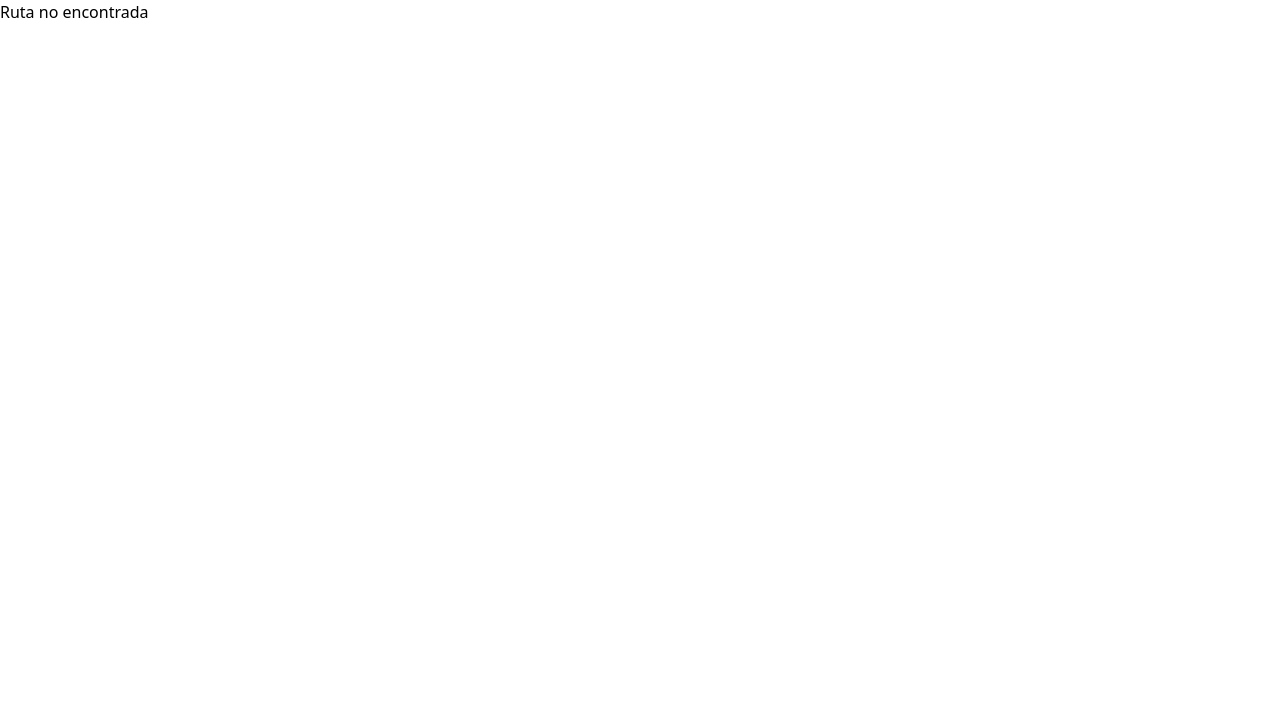
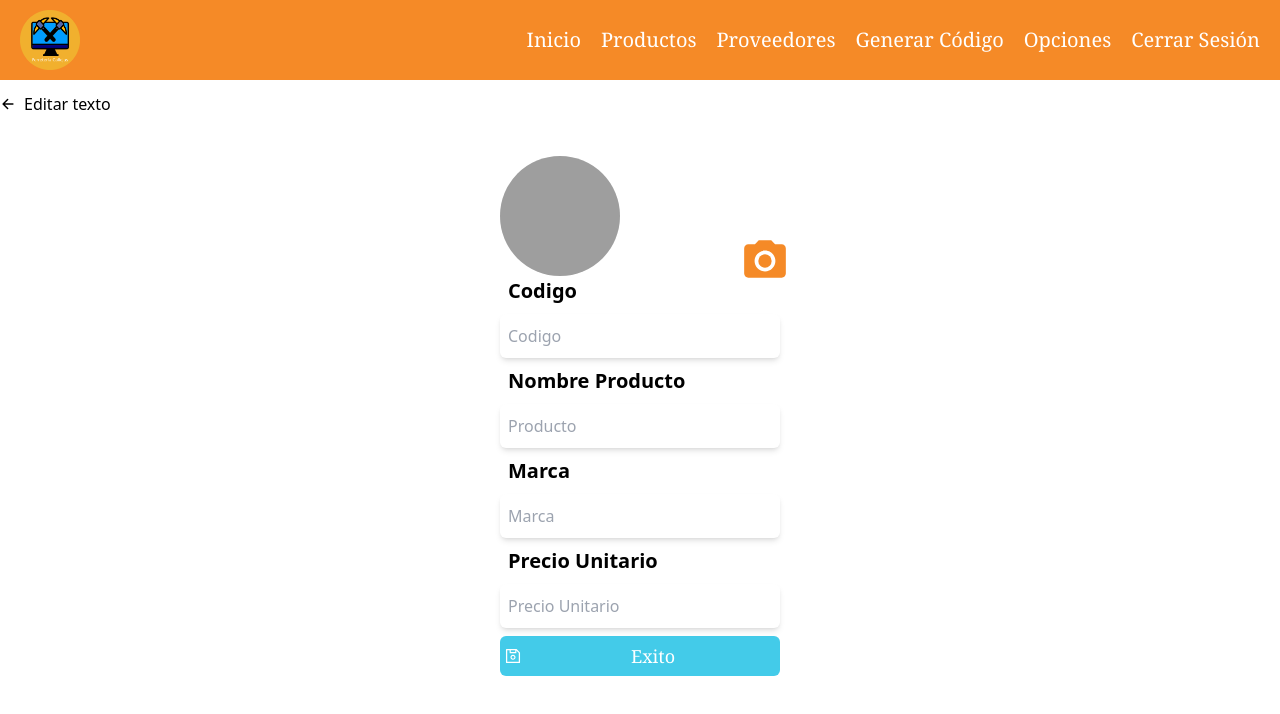
Before and after one commit to MiguelVasquezR/ferreteria-front, a React (Vite) app: page /edit-product in a window 1280 px wide. Shown: the top 714 px of the page. Built offline with nearby package versions, Linux system fonts and the light colour scheme; grey boxes are pictures that could not be loaded.

Commit message:
CreateViewEditProduct

```diff
--- a/src/components/Buttons/Button.jsx
+++ b/src/components/Buttons/Button.jsx
@@ -5,7 +5,7 @@ const Button = ({ texto, isIcon, Icon, onClick, type, background }) => {
     <div
       className={`flex flex-row justify-center items-center gap-2 w-full h-[40px] rounded-md text-white p-1 font-georgia text-[18px] ${background}`}
     >
-      {isIcon && { Icon }}
+      {isIcon && <span>{Icon}</span> }
       <button onClick={onClick} type={type} className="h-full w-full">
         {texto}
       </button>
--- a/src/components/Header/Header.jsx
+++ b/src/components/Header/Header.jsx
@@ -32,7 +32,7 @@ const Header = () => {
   }
 
   return (
-    <div className="bg-F5A928 w-full h-[80px] flex flex-row justify-between items-center px-5 text-white font-georgia text-[18px]">
+    <div className="bg-F58A27 w-full h-[80px] flex flex-row justify-between items-center px-5 text-white font-georgia text-[18px]">
       <picture className="flex justify-center items-center">
         <img src={Logo} alt="" className="w-[60px] h-[60px]" />
       </picture>
--- a/src/router/router.jsx
+++ b/src/router/router.jsx
@@ -4,6 +4,7 @@ import ViewLogin from "../view/viewLogin/ViewLogin.jsx";
 import ViewForgetPassword from "../view/viewForgetPassword/ViewForgetPassword.jsx";
 import ViewForgetPasswordAction from "../view/viewForgetPassword/viewForgetPasswordAction/ViewForgetPasswordAction.jsx";
 import ProtectedRoute from "./ProtecterRoute.jsx";
+import ViewEditProduct from "../view/viewEditProduct/ViewEditProduct.jsx";
 
 /*
   Según la lógica de negocio, tendremos 3 interfaces diferentes segun los roles, entonces debemos de validar
@@ -37,6 +38,10 @@ const router = createBrowserRouter([
     element: <ViewForgetPasswordAction />,
   },
   {
+    path: "/edit-product",
+    element: <ViewEditProduct />
+  },
+  {
     path: "/home",
     element: <ProtectedRoute element={<ViewMain />} requiredRole="admin" />,
   },
--- a/src/styles/output.css
+++ b/src/styles/output.css
@@ -586,6 +586,10 @@ video {
   top: 1.25rem;
 }
 
+.m-5 {
+  margin: 1.25rem;
+}
+
 .my-2 {
   margin-top: 0.5rem;
   margin-bottom: 0.5rem;
@@ -688,6 +692,10 @@ video {
   align-items: center;
 }
 
+.justify-start {
+  justify-content: flex-start;
+}
+
 .justify-center {
   justify-content: center;
 }
@@ -727,6 +735,11 @@ video {
   background-color: rgb(67 203 233 / var(--tw-bg-opacity));
 }
 
+.bg-succes {
+  --tw-bg-opacity: 1;
+  background-color: rgb(54 214 128 / var(--tw-bg-opacity));
+}
+
 .bg-white {
   --tw-bg-opacity: 1;
   background-color: rgb(255 255 255 / var(--tw-bg-opacity));
@@ -747,6 +760,11 @@ video {
 .px-5 {
   padding-left: 1.25rem;
   padding-right: 1.25rem;
+}
+
+.py-3 {
+  padding-top: 0.75rem;
+  padding-bottom: 0.75rem;
 }
 
 .pl-2 {
@@ -771,6 +789,10 @@ video {
 
 .text-\[20px\] {
   font-size: 20px;
+}
+
+.text-\[8px\] {
+  font-size: 8px;
 }
 
 .text-sm {
--- /dev/null
+++ b/src/view/viewEditProduct/ViewEditProduct.jsx
@@ -0,0 +1,88 @@
+import Header from "../../components/Header/Header";
+import TextField from "../../components/Form/TextField/TextField";
+import { FormProvider, useForm } from "react-hook-form";
+import { IoArrowBackOutline } from "react-icons/io5";
+import Photo from "../../components/Photo/Photo";
+import Button from "../../components/Buttons/Button";
+import { IoCheckmarkCircleSharp } from "react-icons/io5";
+import { AiOutlineSave } from "react-icons/ai";
+
+const ViewEditProduct = () => {
+  const methods = useForm();
+  return (
+    <div className="">
+      <Header />
+       <div className="flex flex-col justify-center items-center py-3" >
+        <div className="flex flex-row justify-start items-center gap-2 w-full">
+          <IoArrowBackOutline />
+          <p> Editar texto</p>
+        </div>
+
+        <form className="w-[320px] p-5 m-5">
+          <FormProvider {...methods}>
+            <div>
+              <Photo />
+            </div>
+
+            <TextField
+              label="Codigo"
+              name="Codigo"
+              type="text"
+              Icon={false}
+              isIcon={false}
+              placeholder={"Codigo"}
+              Error={""}
+              isError={true}
+            />
+
+            <TextField
+              label="Nombre Producto"
+              name="Nombre Producto"
+              type="text"
+              Icon={false}
+              isIcon={false}
+              placeholder={"Producto"}
+              Error={""}
+              isError={true}
+            />
+
+            <TextField
+              label="Marca"
+              name="Marca"
+              type="text"
+              Icon={false}
+              isIcon={false}
+              placeholder={"Marca"}
+              Error={""}
+              isError={true}
+            />
+
+            <TextField
+              label="Precio Unitario"
+              name="Precio Unitorio"
+              type="text"
+              Icon={false}
+              isIcon={false}
+              placeholder={"Precio Unitario"}
+              Error={""}
+              isError={true}
+            />
+          </FormProvider>
+
+          <div>
+            <Button
+            background="bg-blue"
+            isIcon={true}
+            texto="Exito"
+            type="submit"
+            Icon={<AiOutlineSave />}
+            onClick={()=>{}}
+            />
+          </div>
+
+        </form>
+      </div>
+    </div>
+  );
+};
+export default ViewEditProduct;
```
Also changed, not shown: src/view/viewUpdateProduct/ViewUpdateProduct.jsx (added, +26 -0 lines).
